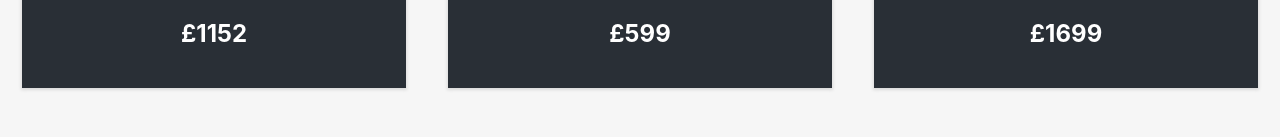
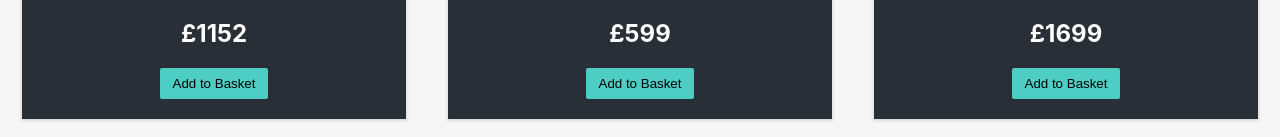
Before and after one commit to nisharai26/ecommerce-project, a React (Create React App) app in the folder client/: page / in a window 1280 px wide. Shown: the part 535-672 px from the top of the page. Built offline with nearby package versions, Linux system fonts and the light colour scheme.

Commit message:
Added "Add to Basket" button to product cards

```diff
--- a/client/src/components/common/product-card/Product-card.css
+++ b/client/src/components/common/product-card/Product-card.css
@@ -47,6 +47,13 @@
     font-weight:bolder;
 }
 
+.product-card button {
+    background-color: #4ecdc4;
+    border: none;
+    padding: 1vh 1vw;
+    border-radius: 2px;
+}
+
 .product-card ul {
     color:#fff;
     list-style-type:none;
--- a/client/src/components/common/product-card/Product-card.js
+++ b/client/src/components/common/product-card/Product-card.js
@@ -2,12 +2,33 @@ import React from 'react';
 import {Link} from 'react-router-dom';
 import './Product-card.css';
 import data from '../../../ProductData';
+import {useState, useEffect} from 'react';
 
 let productImages = [
 
 ]
 
 const ProductCard = (props) => {
+    // console.log(`${props.product._id}`);
+    const [product, basket] = useState([])
+
+    const addToBasket= (product) => {
+        console.log(product);
+        let basket = localStorage.setItem('products', JSON.parse(product));
+
+        // if (basket) {
+        //     basket = JSON.parse(basket);
+        //     if (basket.hasOwnProperty(product)) {
+        //         basket[product].quantity++
+        //     }
+        //     else {
+        //         basket[product] = {
+        //             _id: product,
+        //             quantity: 1
+        //         }
+        //     }
+        // }
+    }
     return(
         <Link>
         {/* {data.products.map(product =>  */}
@@ -17,6 +38,7 @@ const ProductCard = (props) => {
                 <div className="info-container">
                     <h3>{props.product.brand} {props.product.model}</h3>
                     <p>£{props.product.price}</p>
+                    <button onclick={() => {addToBasket(props.product._id)}}>Add to Basket</button>
                 </div>
             </div>
             <div className="expanded-background-container">
```
Also changed, not shown: 1 other file (tests, documents, lock files or other folders).
